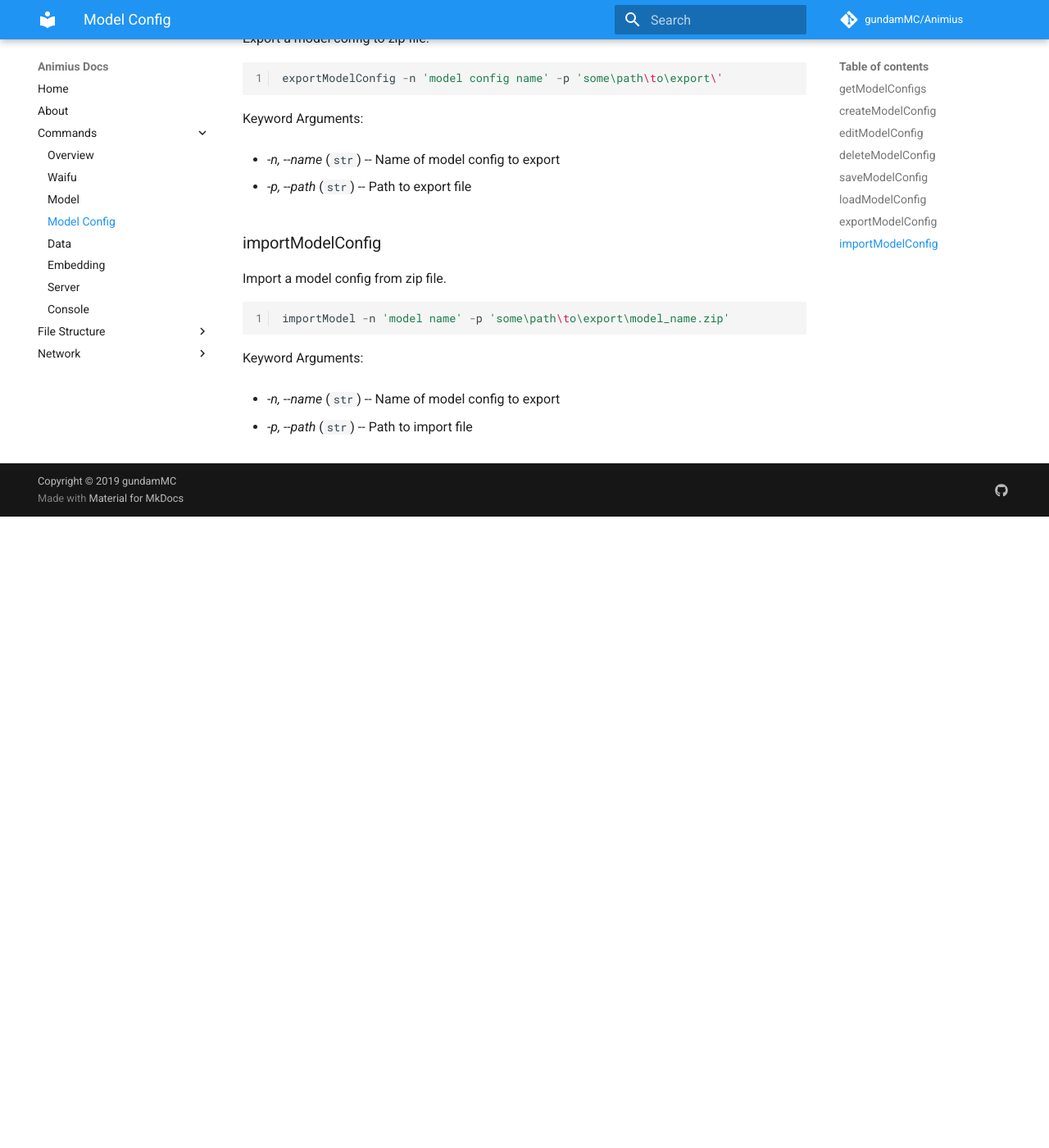
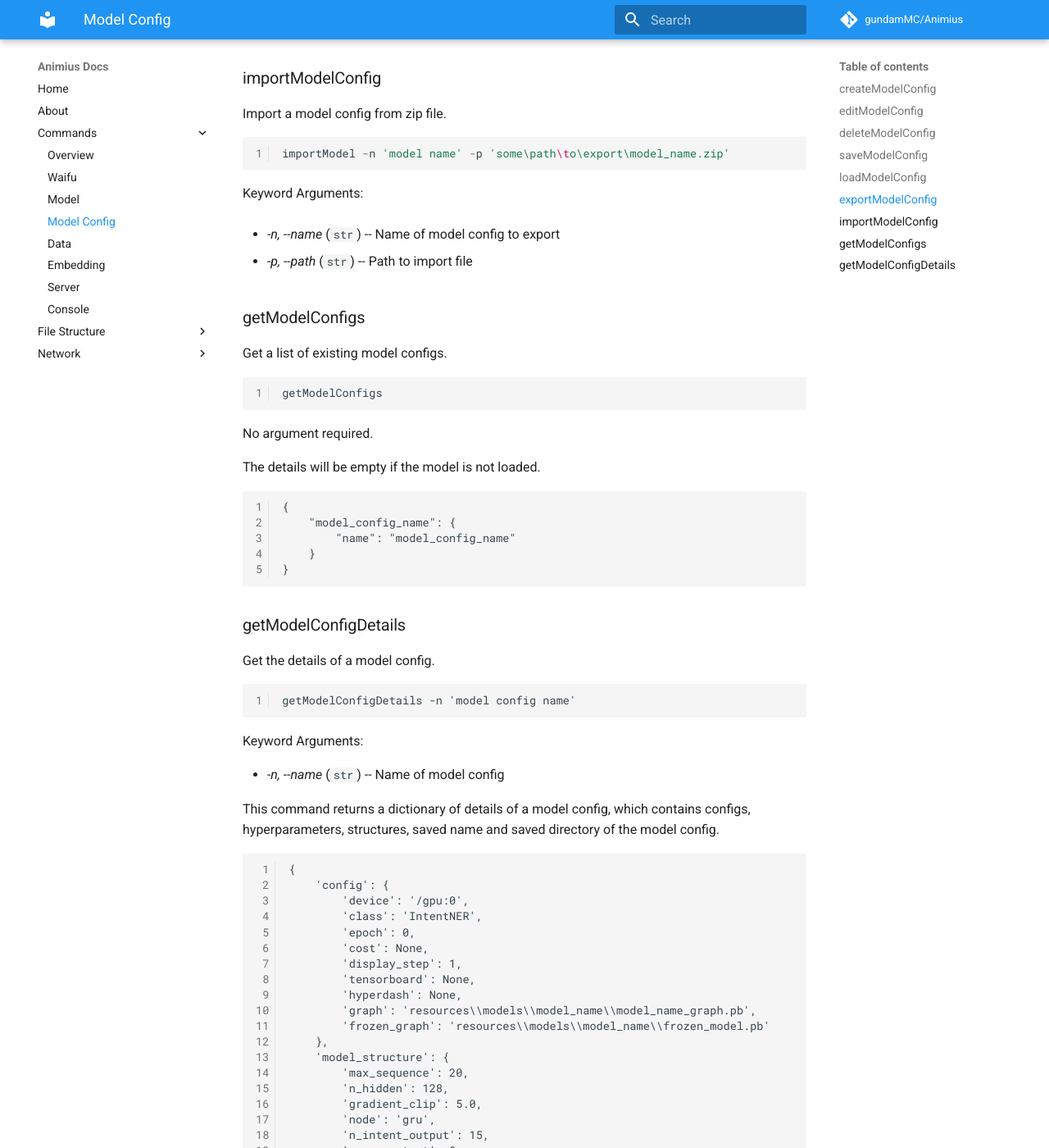
Before and after one commit to gundamMC/animius, an MkDocs documentation site: the page built from docs/commands/model config.md, in a window 1280 px wide and 1400 px high, scrolled down 2878 px. Shown: the whole window at 82% size. Built offline with MkDocs 1.6.1 and Material for MkDocs 9.7.7, drawn with Linux system fonts in a browser that asks for light colours; comment, search, counter and statistics services are not loaded; before the commit the page ends 3508 px from its top, so only the background shows below that; some of the changed text lies outside the part shown.

Commit message:
Update Data and Model Configs Docs
Signed-off-by: xAsiimov <admin@xasiimov.com>

````diff
--- a/docs/commands/model config.md
+++ b/docs/commands/model config.md
@@ -1,14 +1,4 @@
 # Model Config
-
-###getModelConfigs
-
-Get a list of existing model configs.
-
-```
-getModelConfigs
-```
-
-No argument required.
 
 ### createModelConfig
 
@@ -167,3 +157,70 @@ Keyword Arguments:
 * *-n, --name* (`str`) -- Name of model config to export
 
 * *-p, --path* (`str`) -- Path to import file
+
+###getModelConfigs
+
+Get a list of existing model configs.
+
+```
+getModelConfigs
+```
+
+No argument required.
+
+The details will be empty if the model is not loaded.
+
+```
+{
+	"model_config_name": {
+		"name": "model_config_name"
+	}
+}
+```
+
+### getModelConfigDetails
+
+Get the details of a model config.
+
+```
+getModelConfigDetails -n 'model config name'
+```
+
+Keyword Arguments:
+
+* *-n, --name* (``str``) -- Name of model config
+
+This command returns a dictionary of details of a model config, which contains configs, hyperparameters, structures, saved name and saved directory of the model config.
+
+```
+{
+	'config': {
+		'device': '/gpu:0',
+		'class': 'IntentNER',
+		'epoch': 0,
+		'cost': None,
+		'display_step': 1,
+		'tensorboard': None,
+		'hyperdash': None,
+		'graph': 'resources\\models\\model_name\\model_name_graph.pb',
+		'frozen_graph': 'resources\\models\\model_name\\frozen_model.pb'
+	},
+	'model_structure': {
+		'max_sequence': 20,
+		'n_hidden': 128,
+		'gradient_clip': 5.0,
+		'node': 'gru',
+		'n_intent_output': 15,
+		'n_ner_output': 8,
+		'n_vector': 303,
+		'word_count': 100000
+	},
+	'hyperparamter': {
+		'learning_rate': 0.003,
+		'batch_size': 1024,
+		'optimizer': 'adam'
+	},
+	'saved_directory': 'resources\\models\\model_name',
+	'saved_name': 'model_name'
+}
+```
````
Also changed, not shown: docs/commands/data.md (+64 -1 lines), 1 other file.
